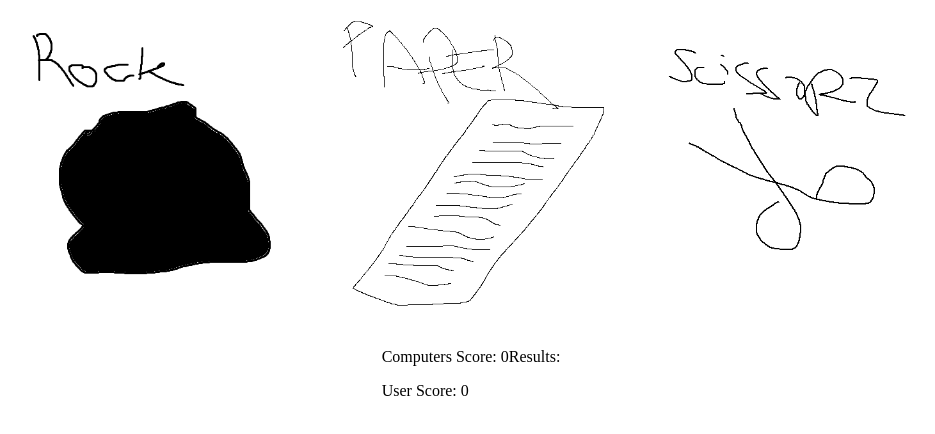
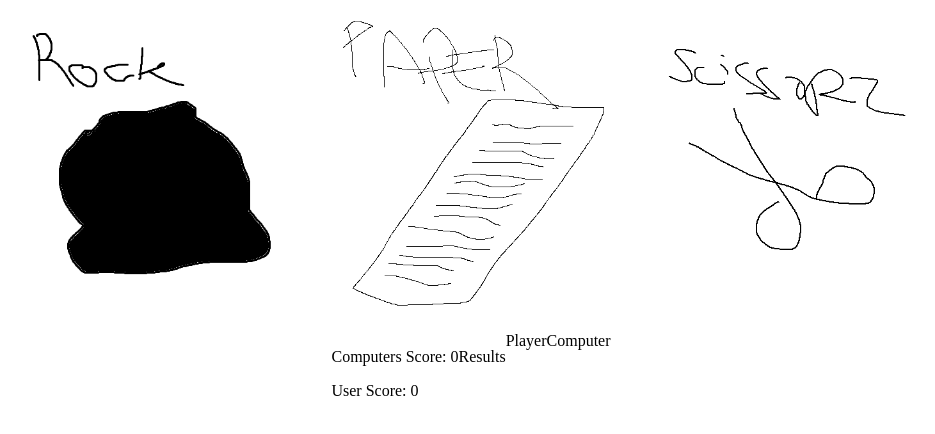
Before and after one commit to Josh1510/Rock-Paper-Scissors-Ui, a plain HTML site: page index.html in a window 1280 px wide. Shown: the whole page, without its empty margins (169-1104 px from the left). Drawn offline with Linux system fonts and the light colour scheme.

Commit message:
adding in results containers for easier display of results

```diff
--- a/index.html
+++ b/index.html
@@ -33,7 +33,12 @@
                     <div id="user-score"><p class="score">User Score: 0</p></div>
                 </div>
                 <div id="round-result">
-                    <p class="result">Results:</p>
+                    <p class="result">Results</p>
+                </div>
+                <div>Player</div>
+                <div id="user-results"></div>
+                <div>Computer</div>
+                <div id="computer-results"></div>
                 </div>
             </div>
         </div>
```
